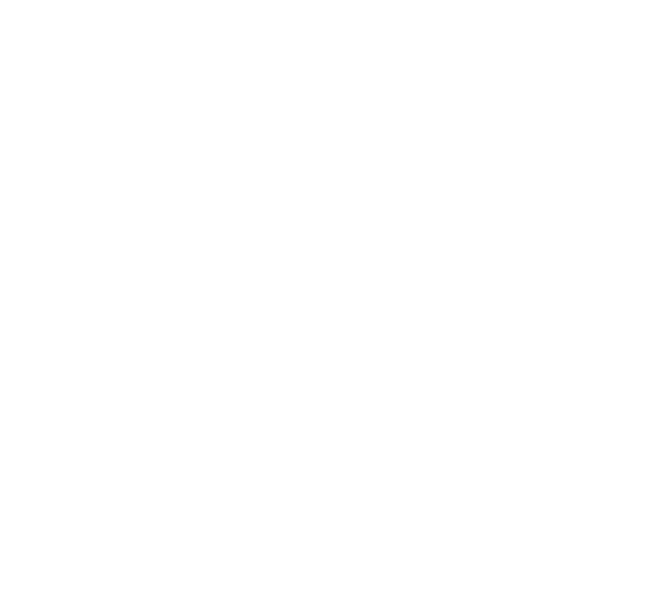
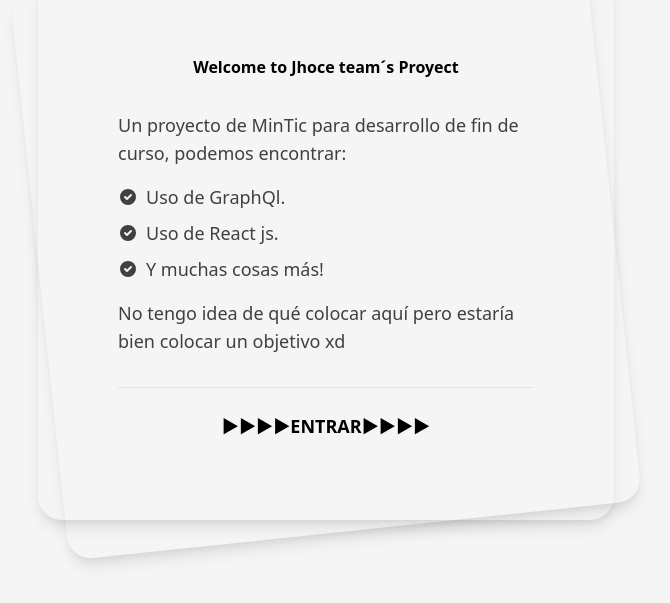
Before and after one commit to Jhoce-Team/research-project-management-front, a React (Create React App) app: page / in a window 1280 px wide. Shown: the part 153-756 px from the top of the page, without its empty margins (314-984 px from the left). Built offline with nearby package versions, Linux system fonts and the light colour scheme.

Commit message:
Avance de landing page

```diff
--- a/package.json
+++ b/package.json
@@ -3,7 +3,7 @@
   "version": "0.1.0",
   "private": true,
   "dependencies": {
-    "@craco/craco": "^6.4.1",
+    "@craco/craco": "^6.4.2",
     "@testing-library/jest-dom": "^5.11.4",
     "@testing-library/react": "^11.1.0",
     "@testing-library/user-event": "^12.1.10",
--- a/src/index.css
+++ b/src/index.css
@@ -2,3 +2,4 @@
 @tailwind base;
 @tailwind components;
 @tailwind utilities;
+@tailwind colors;
--- a/src/pages/Landing.jsx
+++ b/src/pages/Landing.jsx
@@ -1,7 +1,80 @@
 import React from "react";
 
 const Landing = () => {
-  return <div></div>;
+ //Se tienen algunos problemas al momento de colocar colores no se ven reflejados en la app
+ //por ende aún no se encuentra terminada la landing page
+
+  return(
+  <>
+
+  <div class="min-h-screen bg-gray-100 py-6 flex flex-col justify-center sm:py-12">
+  <div class="relative py-3 sm:max-w-xl sm:mx-auto">
+    <div class="absolute rgb-150-100-50 inset-0 bg-gradient-to-r  bg-gray-100 hover-blue to-sky-500 shadow-lg transform -skew-y-6 sm:skew-y-0 sm:-rotate-6 sm:rounded-3xl"></div>
+    <div class="relative px-4 py-10 bg-red shadow-lg sm:rounded-3xl sm:p-20">
+      <div class="max-w-md mx-auto">
+        <div class="flex items-end justify-center text-5x1 font-extrabold size">
+          Welcome to Jhoce team´s Proyect
+        </div>
+        <div class="divide-y divide-gray-200">
+          <div class="py-8 text-base leading-6 space-y-4 text-gray-700 sm:text-lg sm:leading-7">
+            <p>Un proyecto de MinTic para desarrollo de fin de curso, podemos encontrar:</p>
+            <ul class="list-disc space-y-2">
+              <li class="flex items-start">
+                <span class="h-6 flex items-center sm:h-7">
+                  <svg class="flex-shrink-0 h-5 w-5 text-cyan-500" viewBox="0 0 20 20" fill="currentColor">
+                    <path fill-rule="evenodd" d="M10 18a8 8 0 100-16 8 8 0 000 16zm3.707-9.293a1 1 0 00-1.414-1.414L9 10.586 7.707 9.293a1 1 0 00-1.414 1.414l2 2a1 1 0 001.414 0l4-4z" clip-rule="evenodd" />
+                  </svg>
+                </span>
+                <p class="ml-2">
+                  Uso de GraphQl.
+                </p>
+              </li>
+              <li class="flex items-start">
+                <span class="h-6 flex items-center sm:h-7">
+                  <svg class="flex-shrink-0 h-5 w-5 text-cyan-500" viewBox="0 0 20 20" fill="currentColor">
+                    <path fill-rule="evenodd" d="M10 18a8 8 0 100-16 8 8 0 000 16zm3.707-9.293a1 1 0 00-1.414-1.414L9 10.586 7.707 9.293a1 1 0 00-1.414 1.414l2 2a1 1 0 001.414 0l4-4z" clip-rule="evenodd" />
+                  </svg>
+                </span>
+                <p class="ml-2">
+                  Uso de React js.
+
+                </p>
+              </li>
+              <li class="flex items-start">
+                <span class="h-6 flex items-center sm:h-7">
+                  <svg class="flex-shrink-0 h-5 w-5 text-cyan-500" viewBox="0 0 20 20" fill="currentColor">
+                    <path fill-rule="evenodd" d="M10 18a8 8 0 100-16 8 8 0 000 16zm3.707-9.293a1 1 0 00-1.414-1.414L9 10.586 7.707 9.293a1 1 0 00-1.414 1.414l2 2a1 1 0 001.414 0l4-4z" clip-rule="evenodd" />
+                  </svg>
+                </span>
+                <p class="ml-2">
+                  Y muchas cosas más!
+                </p>
+              </li>
+            </ul>
+            <p>
+              No tengo idea de qué colocar aquí pero estaría bien colocar un objetivo xd
+            </p>
+          </div>
+          <div class="pt-6 text-base leading-6 font-bold sm:text-lg sm:leading-7">
+
+            <p>
+              <a href="./Home" class="flex justify-center font-bold hover:text-red-700"> ►►►►ENTRAR►►►►</a>
+            </p>
+          </div>
+        </div>
+      </div>
+    </div>
+  </div>
+</div>
+
+
+
+
+
+
+
+ </>
+);
 };
 
 export default Landing;
```
Also changed, not shown: src/images/lb.jpg (added), 1 other file (tests, documents, lock files or other folders).
